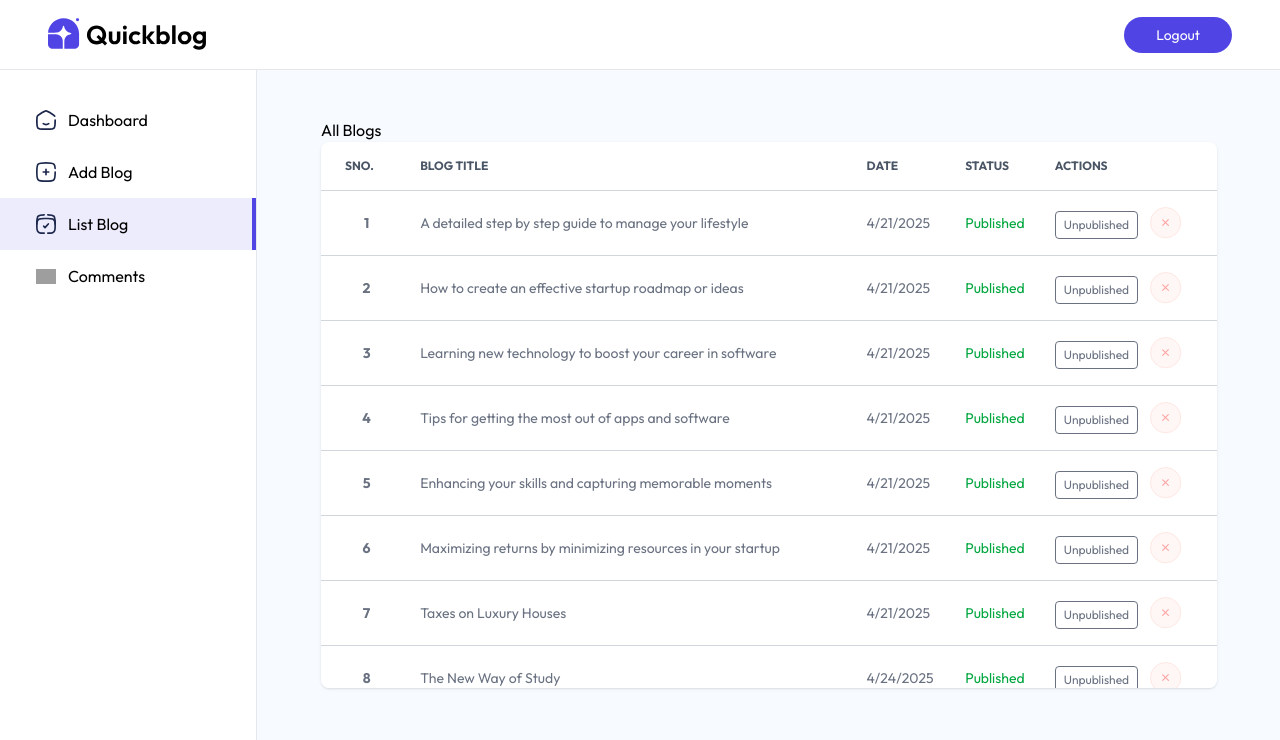
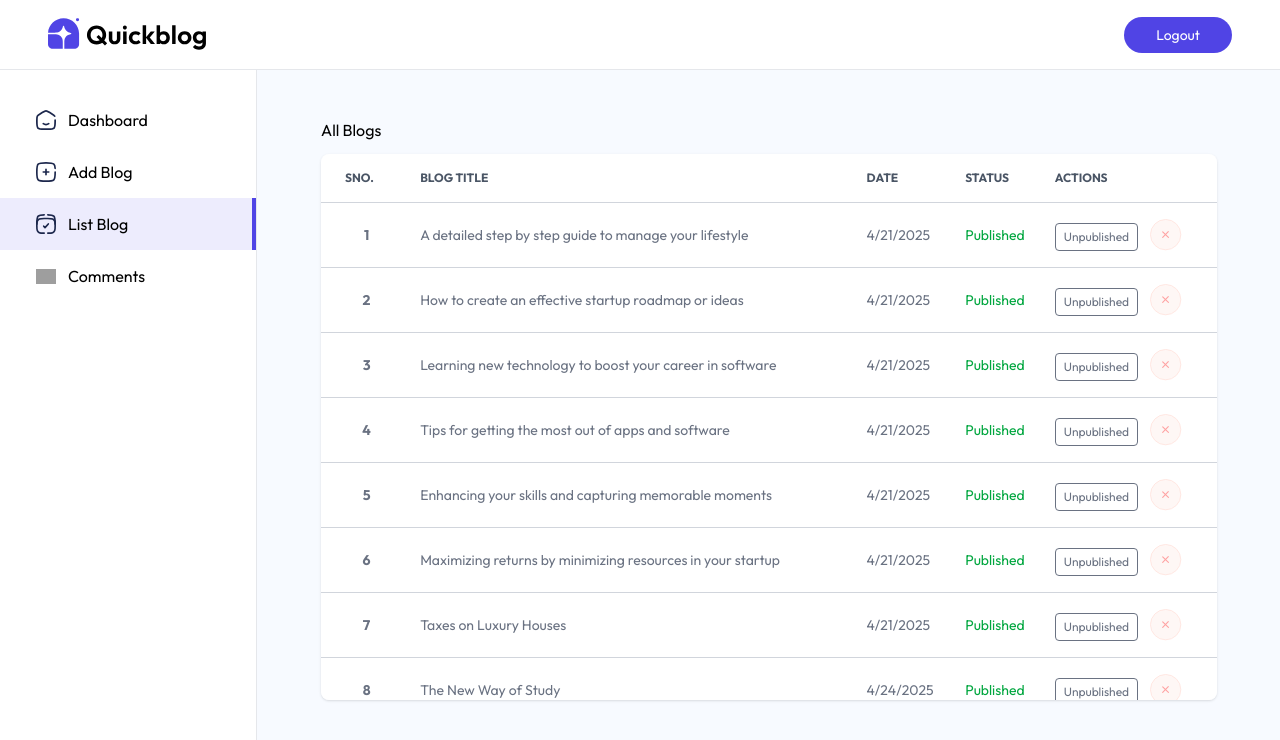
Before and after one commit to duttaanirban/QuickBlog, a React (Vite) app in the folder client/: page /admin/listBlog in a window 1280 px wide. Shown: the top 740 px of the page. Built offline with nearby package versions, Linux system fonts and the light colour scheme; grey boxes are pictures that could not be loaded.

Commit message:
inserted margin

```diff
--- a/client/src/pages/admin/ListBlog.jsx
+++ b/client/src/pages/admin/ListBlog.jsx
@@ -18,7 +18,7 @@ const ListBlog = () => {
     <div className='flex-1 pt-5 px-5 sm:pt-12 sm:pl-16 bg-blue-50/50'>
       <h1>All Blogs</h1>
 
-       <div className='relative h-4/5 max-w-4xl overflow-x-auto shadow rounded-lg
+       <div className='relative mt-3 h-4/5 max-w-4xl overflow-x-auto shadow rounded-lg
         scrollbar-hide bg-white'>
           <table className='w-full text-sm text-gray-500'>
             <thead className='text-xs text-gray-600 text-left uppercase'>
```
